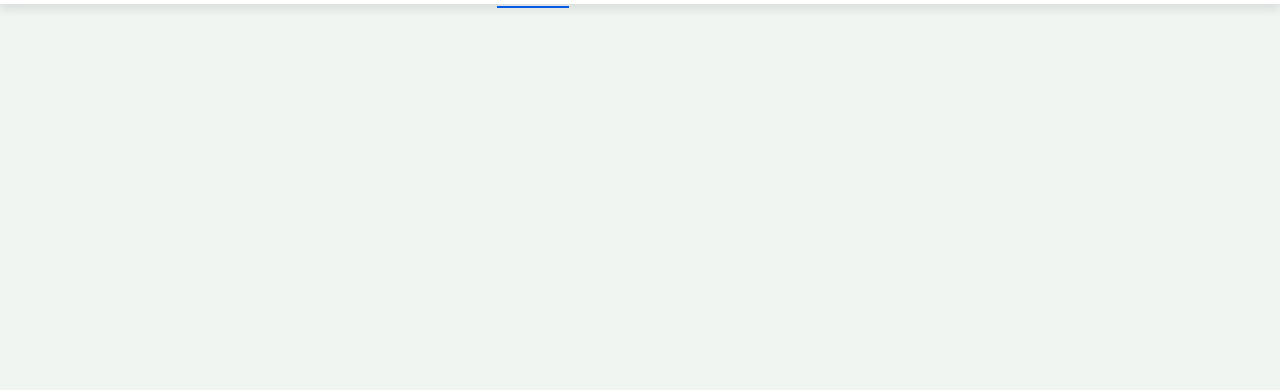
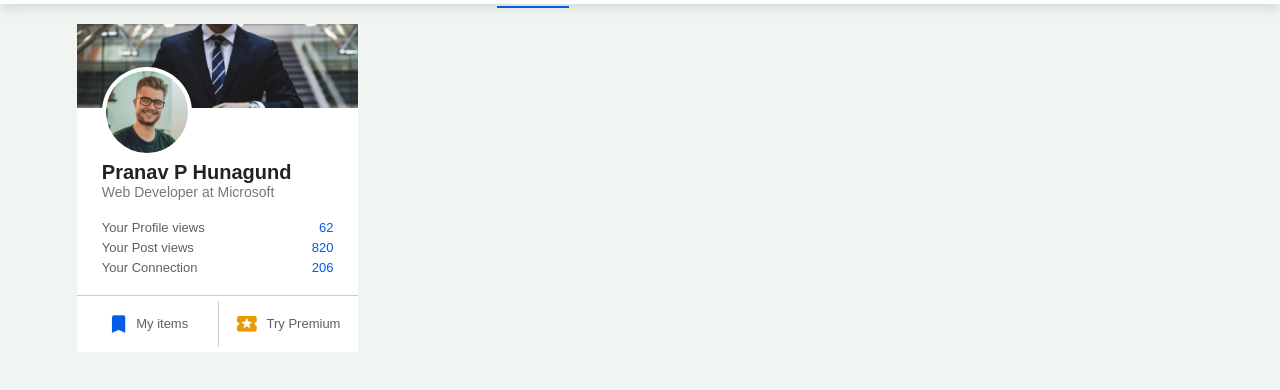
Before and after one commit to pranavhunagund1993/LinkedIn-clone, a plain HTML site: page index.html in a window 1280 px wide. Shown: the part 48-438 px from the top of the page. Drawn offline with Linux system fonts and the light colour scheme.

Commit message:
LinkendIn Clone left sidebar updated

```diff
--- a/assets/css/style.css
+++ b/assets/css/style.css
@@ -117,3 +117,98 @@ a {
     border: 0;
 }
 /* navbar section ends here */
+
+ /* main section starts here */
+ .container {
+    padding: 20px 6%;
+    display: flex;
+    flex-wrap: wrap;
+    justify-content: space-between;
+ }
+
+ /* left-sidebar */
+ .left-sidebar {
+    flex-basis: 25%;
+    align-self: flex-start;
+ }
+
+ .sidebar-profile-box {
+    background: #fff;
+ }
+
+ .sidebar-profile-info {
+    padding: 0 25px;
+ }
+
+ .sidebar-profile-info img {
+    width: 90px;
+    border-radius: 50%;
+    background: #fff;
+    padding: 4px;
+    margin-top: -45px;
+ }
+
+ .sidebar-profile-info h1 {
+    font-size: 20px;
+    font-weight: 600;
+    color: #222;
+ }
+
+ .sidebar-profile-info h3 {
+    font-size: 14px;
+    font-weight: 500;
+    color: #777;
+ }
+
+ .sidebar-profile-info ul  {
+    list-style: none;
+    margin: 20px 0;
+ }
+
+ .sidebar-profile-info ul li {
+    width: 100%;
+    margin: 5px 0;
+    font-size: 13px;
+ }
+
+ .sidebar-profile-info ul li span {
+    float: right;
+    color: #045be6;
+ }
+
+ .sidebar-profile-link {
+    display: flex;
+    align-items: center;
+    border-top: 1px solid #ccc;
+ }
+
+ .sidebar-profile-link a {
+    flex-basis: 50%;
+    display: flex;
+    align-items: center;
+    justify-content: center;
+    padding: 15px 0;
+    font-size: 13px;
+    border-left: 1px solid #ccc;
+ }
+
+ .sidebar-profile-link a:first-child {
+    border-left: none;
+ }
+
+ .sidebar-profile-link a img {
+    width: 20px;
+    margin-right: 10px;
+ }
+
+ /* left-sidebar */
+ .right-sidebar {
+    flex-basis: 25%;
+    align-self: flex-start;
+ }
+
+ /* main-content */
+ .main-content {
+    flex-basis: 47%;
+ }
+ /* main section ends here */
--- a/index.html
+++ b/index.html
@@ -34,5 +34,34 @@
         </div>
     </nav>
     <!-- navbar section ends here -->
+
+    <!-- main section starts here -->
+    <div class="container">
+        <!-- left-sidebar -->
+        <div class="left-sidebar">
+            <div class="sidebar-profile-box">
+                <img src="assets/images/cover-pic.png" alt="cover pic" width="100%">
+                <div class="sidebar-profile-info">
+                    <img src="assets/images/user-1.png" alt="user-1">
+                    <h1>Pranav P Hunagund</h1>
+                    <h3>Web Developer at Microsoft</h3>
+                    <ul>
+                        <li>Your Profile views <span>62</span></li>
+                        <li>Your Post views <span>820</span></li>
+                        <li>Your Connection <span>206</span></li>
+                    </ul>
+                </div>
+                <div class="sidebar-profile-link">
+                    <a href="#"><img src="assets/images/items.png" alt="items"> My items</a>
+                    <a href="#"><img src="assets/images/premium.png" alt="premium"> Try Premium</a>
+                </div>
+            </div>
+        </div>
+        <!-- main-content -->
+        <div class="main-content"></div>
+        <!-- right-sidebar -->
+        <div class="right-sidebar"></div>
+    </div>
+    <!-- main section ends here -->
 </body>
 </html>
```
